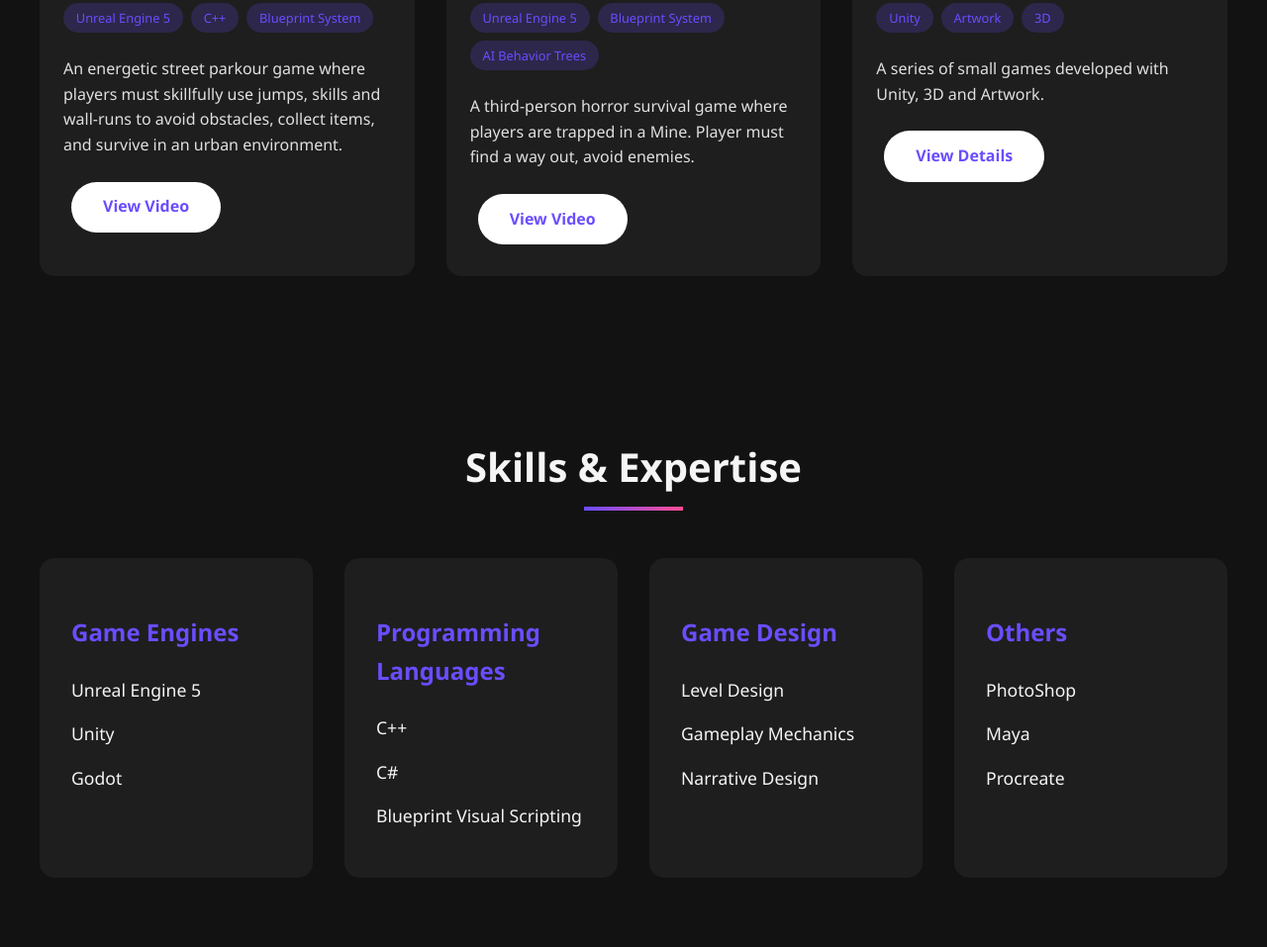
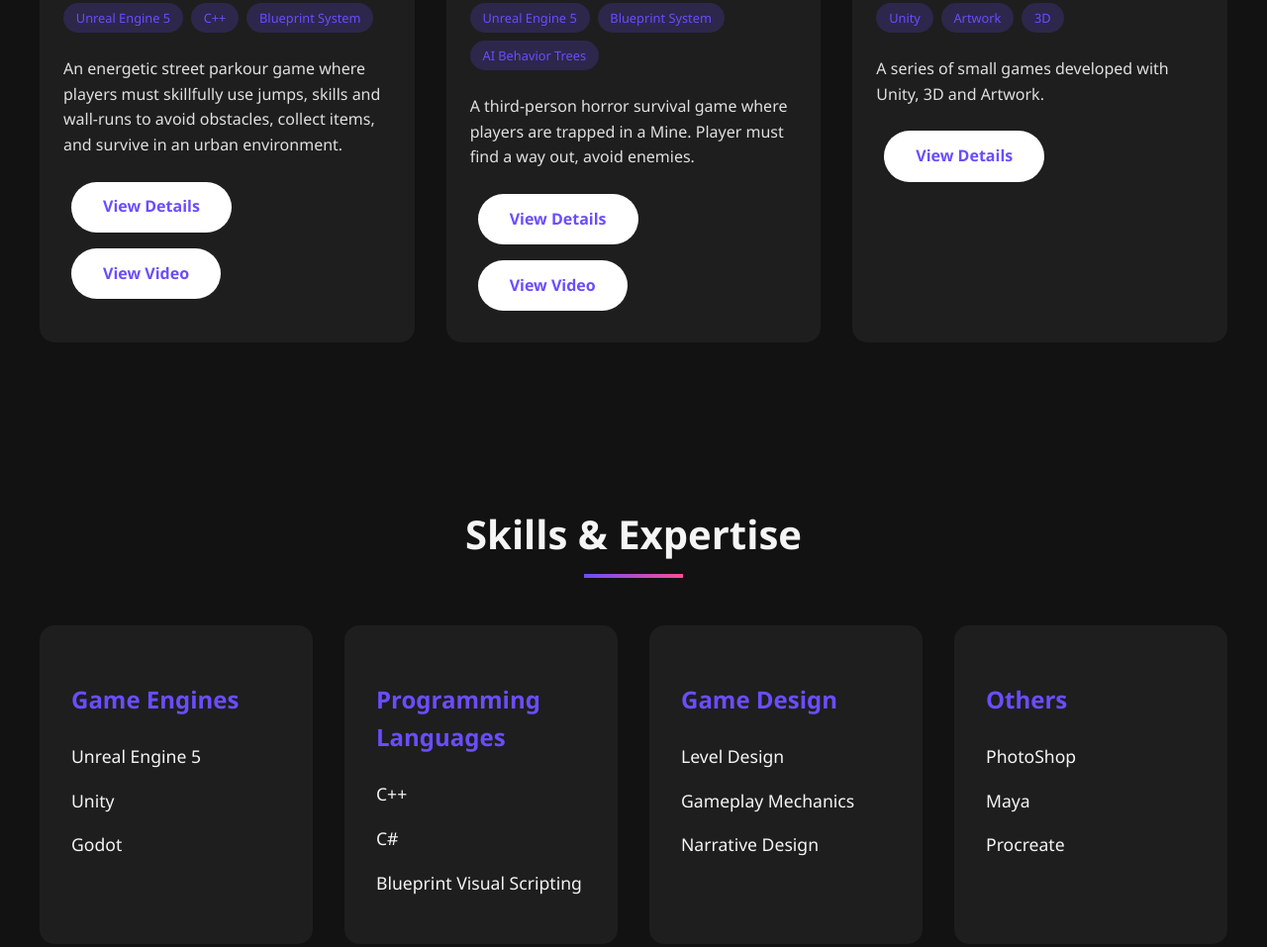
Before and after one commit to doggiekid/Lawliet12343.github.io, a plain HTML site: page index.html in a window 1280 px wide. Shown: the part 855-1812 px from the top of the page at 99% size. Drawn offline with Linux system fonts and the light colour scheme.

Commit message:
Update index.html

```diff
--- a/index.html
+++ b/index.html
@@ -333,6 +333,7 @@
                     <p class="project-description">
                         An energetic street parkour game where players must skillfully use jumps, skills and wall-runs to avoid obstacles, collect items, and survive in an urban environment.
                     </p>
+                    <a href="https://drive.google.com/file/d/1C3AuLU8CId7gBzfOOn2r-4vWbLDA5udt/view?usp=drive_link" target="_blank" class="btn">View Details</a>
                     <a href="https://drive.google.com/file/d/1S1QFmFTQOJCFREpodCyM19aslzye_jsN/preview" target="_blank" class="btn">View Video</a>
                 </div>
             </div>
@@ -351,6 +352,7 @@
                     <p class="project-description">
                         A third-person horror survival game where players are trapped in a Mine. Player must find a way out, avoid enemies.
                     </p>
+                    <a href="https://drive.google.com/file/d/17XkOyrK_CPDc2vJw3a2o4uikiDmQHudV/view?usp=drive_link" target="_blank" class="btn">View Details</a>
                     <a href="https://drive.google.com/file/d/1IwUjTjWhfBYhhDz4Cvnyr9BXfRsd-FQ2/preview" target="_blank" class="btn">View Video</a>
                 </div>
             </div>
```
